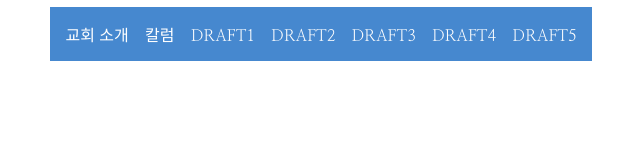
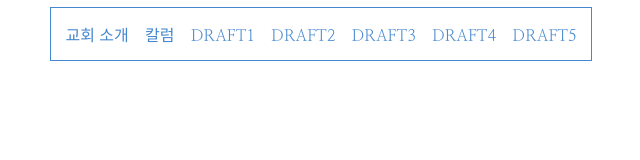
Before and after one commit to grace00052/notion_widgets_LGC, a plain HTML site: page LGCnavtop.html in a window 1280 px wide. Shown: the whole page, without its empty margins (319-959 px from the left). Drawn offline with Linux system fonts and the light colour scheme.

Commit message:
Update LGCnavtop.html

```diff
--- a/LGCnavtop.html
+++ b/LGCnavtop.html
@@ -32,7 +32,7 @@
 		}
 
 		.navMenu a {
-			color: #ffffff;
+			color: #4688cf;
 			text-decoration: none;
 			text-transform: uppercase;
 			display: inline-block;
@@ -57,7 +57,7 @@
 
 <body>
 
-	<nav class="navMenu  border background">
+	<nav class="navMenu  border">
 		<a id="교회 소개" onclick="navigate(this.id)" href="#"> </i> 교회 소개</a>
 		<a id="칼럼" onclick="navigate(this.id)" href="#"> </i> 칼럼</a>
 		<a id="DRAFT1" onclick="navigate(this.id)" href="#"> </i> DRAFT1</a>
```
